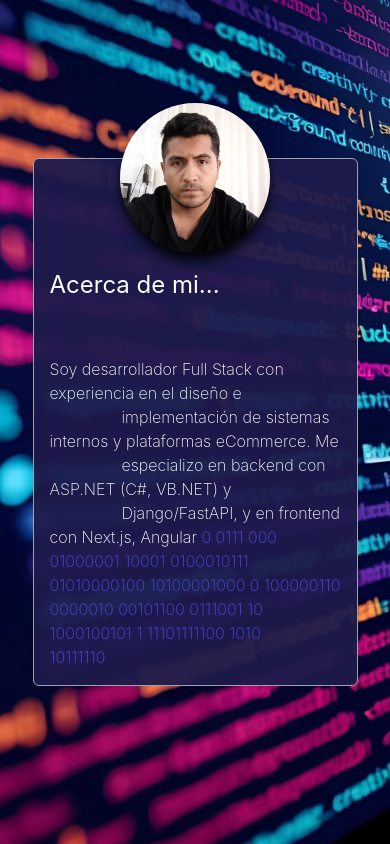
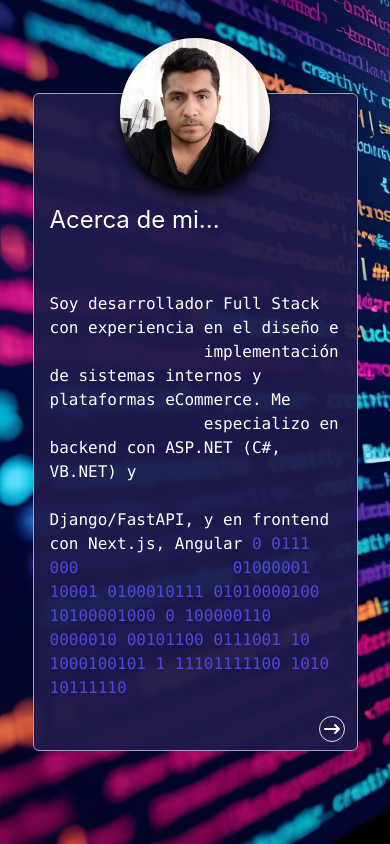
Before and after one commit to IsraelMkRb/mi-cv, a React (Create React App) app: page / in a window 390 px wide. Built offline with nearby package versions, Linux system fonts and the light colour scheme.

Commit message:
Se ajusta comportamiento en responsive

```diff
--- a/src/App.js
+++ b/src/App.js
@@ -43,7 +43,53 @@ function App() {
 
             <p className="text-2xl text-white inter-400 p-4">Acerca de mi...</p>
             <br />
-            <p className="text-white inter-200 p-4">{currentPage}</p>
+            <p className="text-white font-mono p-4">{currentPage}</p>
+            <button
+                onClick={handleNextClick}
+                className="rounded-full border border/white float-right animation-next mb-2 mr-3"
+              >
+                <svg
+                  className="w-6 h-6 text-white"
+                  aria-hidden="true"
+                  xmlns="http://www.w3.org/2000/svg"
+                  width="24"
+                  height="24"
+                  fill="none"
+                  viewBox="0 0 24 24"
+                >
+                  <path
+                    stroke="currentColor"
+                    strokeLinecap="round"
+                    strokeLinejoin="round"
+                    strokeWidth="2"
+                    d="M19 12H5m14 0-4 4m4-4-4-4"
+                  />
+                </svg>
+              </button>
+              {currentNumPage > 0 && (
+                <button
+                  className="rounded-full border border/white float-right animation-next mb-2 mr-2"
+                  onClick={handleBeforeClick}
+                >
+                  <svg
+                    class="w-6 h-6 text-white"
+                    aria-hidden="true"
+                    xmlns="http://www.w3.org/2000/svg"
+                    width="24"
+                    height="24"
+                    fill="none"
+                    viewBox="0 0 24 24"
+                  >
+                    <path
+                      stroke="currentColor"
+                      strokeLinecap="round"
+                      strokeLinejoin="round"
+                      strokeWidth="2"
+                      d="M5 12h14M5 12l4-4m-4 4 4 4"
+                    />
+                  </svg>
+                </button>
+              )}
           </div>
         </div>
 
```
